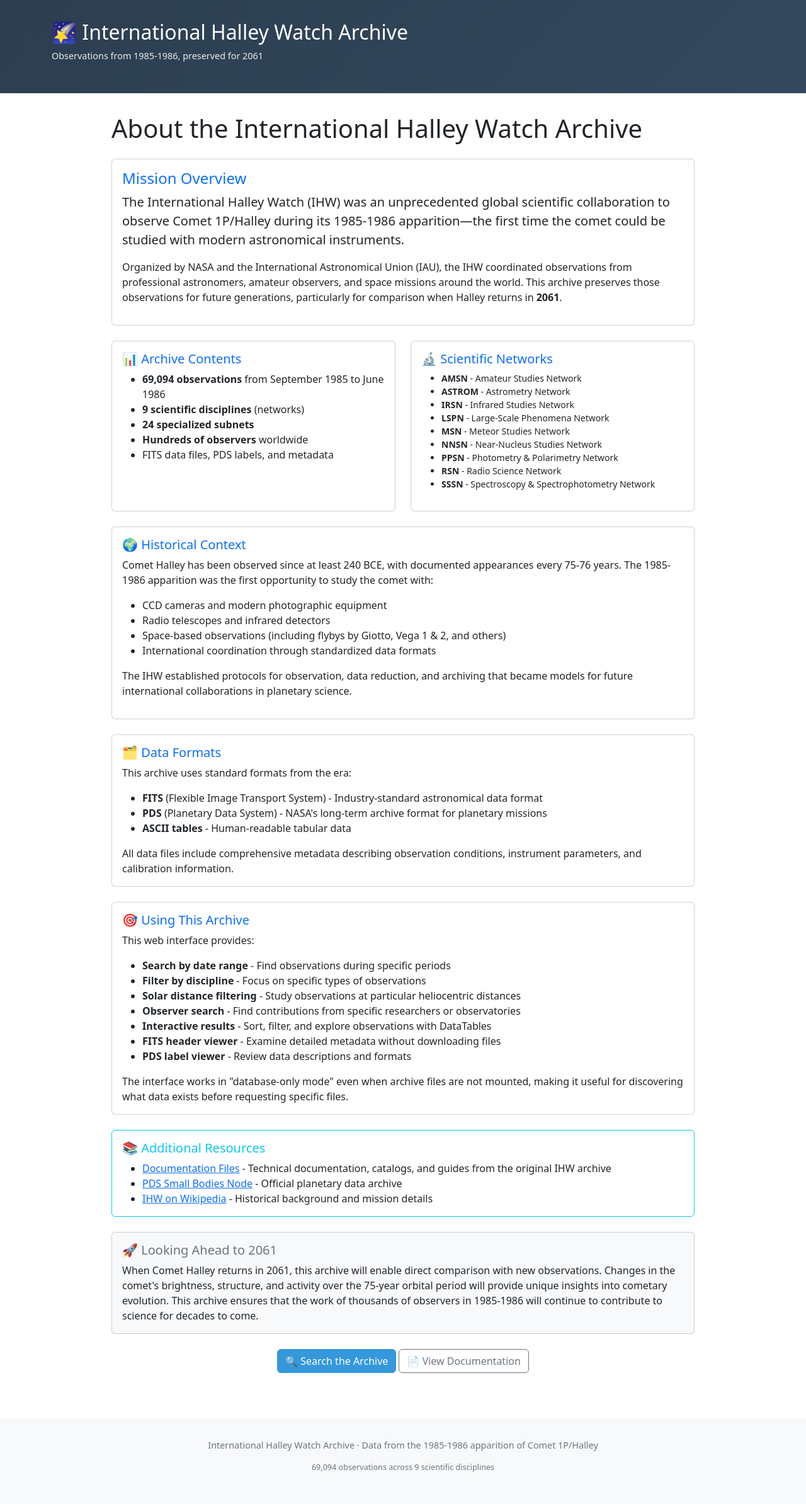
After one commit to awarnock3/IHWWebApp, a Django app: page /about/ in a window 1280 px wide. The commit adds this page. Shown: the whole page at 63% size. Run offline with Django 4.2, Linux system fonts and the light colour scheme.

Commit message:
Add solar distance search, About page, and Documentation viewer
Implemented three new features for search interface:

1. Solar Distance Search Filter:
   - Added min/max AU inputs to main search form
   - Queries ihw_ephemeris.r field with range filtering
   - Quick presets: Perihelion (<1 AU), Near perihelion (0.5-1.5 AU)
   - Validation ensures min < max
   - Integrated with existing date/network/observer filters

2. About Page (draft content):
   - Mission overview and historical context
   - Archive contents (69,094 observations, 9 networks, 24 subnets)
   - Scientific network descriptions
   - Data formats (FITS, PDS, ASCII)
   - Usage guide for web interface
   - Links to PDS Small Bodies Node and resources
   - Looking ahead to 2061 return

3. Documentation Files Viewer:
   - Lists all ihw_files where type='DOCUMENT'
   - Shows full path, filename, file size, MD5 digest
   - Network and subnet badges with accessibility
   - File viewer with text/binary detection
   - Handles multiple encodings (UTF-8, ASCII, Latin-1)
   - Shows first 1000 lines of text files
   - Hex preview for binary files
   - Graceful error handling for missing/unreadable files

Navigation:
- Added links to About and Documentation from main search page
- Breadcrumb navigation in file viewer

Files Modified:
- search/forms.py: Added min/max solar distance fields
- search/views.py: Added AboutView, DocumentationView, FileViewerView, solar distance filtering
- templates/search/search.html: Added solar distance inputs, nav links
- templates/about.html: New comprehensive about page
- templates/documentation.html: Documentation files table
- templates/file_viewer.html: Generic text/binary file viewer
- IHWApp/urls.py: Added /about/, /documentation/, /file/<id>/ routes

Co-authored-by: Copilot <223556219+Copilot@users.noreply.github.com>

```diff
--- a/IHWApp/IHWApp/urls.py
+++ b/IHWApp/IHWApp/urls.py
@@ -17,9 +17,13 @@ Including another URLconf
 from django.contrib import admin
 from django.urls import path, include
 from django.views.generic import RedirectView
+from search.views import AboutView, DocumentationView, FileViewerView
 
 urlpatterns = [
     path('admin/', admin.site.urls),
     path('search/', include('search.urls')),
+    path('about/', AboutView.as_view(), name='about'),
+    path('documentation/', DocumentationView.as_view(), name='documentation'),
+    path('file/<int:file_id>/', FileViewerView.as_view(), name='file-viewer'),
     path('', RedirectView.as_view(url='/search/', permanent=False)),
 ]
--- a/IHWApp/search/views.py
+++ b/IHWApp/search/views.py
@@ -2,9 +2,9 @@
 Search views for IHW archive
 """
 from django.views.generic import FormView, ListView, DetailView, TemplateView
-from django.db.models import Q, F, OuterRef, Subquery
+from django.db.models import Q, F, OuterRef, Subquery, Exists
 from django.http import Http404, HttpResponse, JsonResponse
-from core.models import IdxMetaCommon, IhwEphemeris
+from core.models import IdxMetaCommon, IhwEphemeris, IhwFiles, IhwFileFilepath, IhwFilepath
 from core.fits_utils import read_fits_header, format_header_for_display, get_header_summary
 from core.archive_utils import is_archive_available, find_fits_header_file, find_pds_label_file
 from .forms import ObservationSearchForm
@@ -32,6 +32,12 @@ class SearchView(FormView):
 
         if form.cleaned_data.get('observer'):
             params['observer'] = form.cleaned_data['observer']
+
+        if form.cleaned_data.get('min_solar_distance') is not None:
+            params['min_solar_dist'] = str(form.cleaned_data['min_solar_distance'])
+
+        if form.cleaned_data.get('max_solar_distance') is not None:
+            params['max_solar_dist'] = str(form.cleaned_data['max_solar_distance'])
 
         return redirect('/search/results/?' + urlencode(params))
 
@@ -72,6 +78,33 @@ class SearchResultsView(ListView):
         observer = self.request.GET.get('observer')
         if observer:
             queryset = queryset.filter(observer__icontains=observer)
+
+        # Solar distance filter (optional)
+        min_solar_dist = self.request.GET.get('min_solar_dist')
+        max_solar_dist = self.request.GET.get('max_solar_dist')
+
+        if min_solar_dist or max_solar_dist:
+            # Need to join with ephemeris table for filtering
+            from django.db.models import Exists, OuterRef
+
+            ephemeris_filter = IhwEphemeris.objects.filter(
+                date=OuterRef('date_obs__date'),
+                comet='Halley'
+            )
+
+            if min_solar_dist:
+                try:
+                    ephemeris_filter = ephemeris_filter.filter(r__gte=float(min_solar_dist))
+                except (ValueError, TypeError):
+                    pass
+
+            if max_solar_dist:
+                try:
+                    ephemeris_filter = ephemeris_filter.filter(r__lte=float(max_solar_dist))
+                except (ValueError, TypeError):
+                    pass
+
+            queryset = queryset.filter(Exists(ephemeris_filter))
 
         return queryset
 
@@ -415,3 +448,103 @@ class PdsLabelView(TemplateView):
         context['total_lines'] = len(lines)
 
         return context
+
+
+class AboutView(TemplateView):
+    """About page for IHW Archive"""
+    template_name = 'about.html'
+
+
+class DocumentationView(ListView):
+    """Display all documentation files from the archive"""
+    model = IhwFiles
+    template_name = 'documentation.html'
+    context_object_name = 'documents'
+
+    def get_queryset(self):
+        """Get all files where type='DOCUMENT'"""
+        # Get documents with their paths
+        queryset = IhwFiles.objects.filter(type='DOCUMENT').select_related('subnet')
+
+        # Annotate with file paths
+        documents = []
+        for doc in queryset:
+            # Get all paths for this file
+            paths = IhwFileFilepath.objects.filter(fileid=doc).select_related('filepathid')
+            if paths.exists():
+                # Use the first path (most files have only one)
+                doc.dirpath = paths.first().filepathid.dirpath
+            else:
+                doc.dirpath = ''
+            documents.append(doc)
+
+        return documents
+
+    def get_context_data(self, **kwargs):
+        context = super().get_context_data(**kwargs)
+        context['total_documents'] = len(context['documents'])
+        context['archive_available'] = is_archive_available()
+        return context
+
+
+class FileViewerView(TemplateView):
+    """Generic file viewer for documentation and other text files"""
+    template_name = 'file_viewer.html'
+
+    def get_context_data(self, **kwargs):
+        context = super().get_context_data(**kwargs)
+
+        # Check if archive is available
+        if not is_archive_available():
+            raise Http404("Archive files are not available")
+
+        # Get file by ID
+        try:
+            file_obj = IhwFiles.objects.select_related('subnet').get(pk=kwargs['file_id'])
+        except IhwFiles.DoesNotExist:
+            raise Http404("File not found")
+
+        # Get full path
+        full_path = file_obj.get_full_path()
+        if not full_path or not os.path.exists(full_path):
+            raise Http404("File not found in archive")
+
+        # Try to read the file
+        try:
+            # Try common text encodings
+            for encoding in ['utf-8', 'ascii', 'latin-1']:
+                try:
+                    with open(full_path, 'r', encoding=encoding, errors='replace') as f:
+                        content = f.read()
+                    break
+                except UnicodeDecodeError:
+                    continue
+            else:
+                # If all encodings fail, read as binary and show hex
+                with open(full_path, 'rb') as f:
+                    binary_content = f.read(1024)  # First 1KB
+                context['is_binary'] = True
+                context['binary_preview'] = binary_content.hex()
+                context['file'] = file_obj
+                context['filename'] = os.path.basename(full_path)
+                context['full_path'] = full_path
+                return context
+
+            # Split into lines for display
+            lines = content.split('\n')
+            context['file_lines'] = [
+                {'line_num': i + 1, 'text': line}
+                for i, line in enumerate(lines[:1000])  # Limit to first 1000 lines
+            ]
+            context['total_lines'] = len(lines)
+            context['truncated'] = len(lines) > 1000
+
+        except Exception as e:
+            raise Http404(f"Error reading file: {e}")
+
+        context['file'] = file_obj
+        context['filename'] = os.path.basename(full_path)
+        context['full_path'] = full_path
+        context['is_binary'] = False
+
+        return context
--- /dev/null
+++ b/IHWApp/templates/about.html
@@ -0,0 +1,165 @@
+{% extends "base.html" %}
+
+{% block title %}About - International Halley Watch{% endblock %}
+
+{% block content %}
+<div class="row">
+    <div class="col-lg-10 mx-auto">
+        <h1 class="mb-4">About the International Halley Watch Archive</h1>
+
+        <div class="card mb-4">
+            <div class="card-body">
+                <h2 class="h4 text-primary">Mission Overview</h2>
+                <p class="lead">
+                    The International Halley Watch (IHW) was an unprecedented global scientific collaboration
+                    to observe Comet 1P/Halley during its 1985-1986 apparition—the first time the comet
+                    could be studied with modern astronomical instruments.
+                </p>
+                <p>
+                    Organized by NASA and the International Astronomical Union (IAU), the IHW coordinated
+                    observations from professional astronomers, amateur observers, and space missions around
+                    the world. This archive preserves those observations for future generations, particularly
+                    for comparison when Halley returns in <strong>2061</strong>.
+                </p>
+            </div>
+        </div>
+
+        <div class="row">
+            <div class="col-md-6 mb-4">
+                <div class="card h-100">
+                    <div class="card-body">
+                        <h3 class="h5 text-primary">📊 Archive Contents</h3>
+                        <ul>
+                            <li><strong>69,094 observations</strong> from September 1985 to June 1986</li>
+                            <li><strong>9 scientific disciplines</strong> (networks)</li>
+                            <li><strong>24 specialized subnets</strong></li>
+                            <li><strong>Hundreds of observers</strong> worldwide</li>
+                            <li>FITS data files, PDS labels, and metadata</li>
+                        </ul>
+                    </div>
+                </div>
+            </div>
+
+            <div class="col-md-6 mb-4">
+                <div class="card h-100">
+                    <div class="card-body">
+                        <h3 class="h5 text-primary">🔬 Scientific Networks</h3>
+                        <ul class="small">
+                            <li><strong>AMSN</strong> - Amateur Studies Network</li>
+                            <li><strong>ASTROM</strong> - Astrometry Network</li>
+                            <li><strong>IRSN</strong> - Infrared Studies Network</li>
+                            <li><strong>LSPN</strong> - Large-Scale Phenomena Network</li>
+                            <li><strong>MSN</strong> - Meteor Studies Network</li>
+                            <li><strong>NNSN</strong> - Near-Nucleus Studies Network</li>
+                            <li><strong>PPSN</strong> - Photometry & Polarimetry Network</li>
+                            <li><strong>RSN</strong> - Radio Science Network</li>
+                            <li><strong>SSSN</strong> - Spectroscopy & Spectrophotometry Network</li>
+                        </ul>
+                    </div>
+                </div>
+            </div>
+        </div>
+
+        <div class="card mb-4">
+            <div class="card-body">
+                <h3 class="h5 text-primary">🌍 Historical Context</h3>
+                <p>
+                    Comet Halley has been observed since at least 240 BCE, with documented appearances
+                    every 75-76 years. The 1985-1986 apparition was the first opportunity to study
+                    the comet with:
+                </p>
+                <ul>
+                    <li>CCD cameras and modern photographic equipment</li>
+                    <li>Radio telescopes and infrared detectors</li>
+                    <li>Space-based observations (including flybys by Giotto, Vega 1 & 2, and others)</li>
+                    <li>International coordination through standardized data formats</li>
+                </ul>
+                <p>
+                    The IHW established protocols for observation, data reduction, and archiving that
+                    became models for future international collaborations in planetary science.
+                </p>
+            </div>
+        </div>
+
+        <div class="card mb-4">
+            <div class="card-body">
+                <h3 class="h5 text-primary">🗂️ Data Formats</h3>
+                <p>
+                    This archive uses standard formats from the era:
+                </p>
+                <ul>
+                    <li><strong>FITS</strong> (Flexible Image Transport System) - Industry-standard astronomical data format</li>
+                    <li><strong>PDS</strong> (Planetary Data System) - NASA's long-term archive format for planetary missions</li>
+                    <li><strong>ASCII tables</strong> - Human-readable tabular data</li>
+                </ul>
+                <p class="mb-0">
+                    All data files include comprehensive metadata describing observation conditions,
+                    instrument parameters, and calibration information.
+                </p>
+            </div>
+        </div>
+
+        <div class="card mb-4">
+            <div class="card-body">
+                <h3 class="h5 text-primary">🎯 Using This Archive</h3>
+                <p>This web interface provides:</p>
+                <ul>
+                    <li><strong>Search by date range</strong> - Find observations during specific periods</li>
+                    <li><strong>Filter by discipline</strong> - Focus on specific types of observations</li>
+                    <li><strong>Solar distance filtering</strong> - Study observations at particular heliocentric distances</li>
+                    <li><strong>Observer search</strong> - Find contributions from specific researchers or observatories</li>
+                    <li><strong>Interactive results</strong> - Sort, filter, and explore observations with DataTables</li>
+                    <li><strong>FITS header viewer</strong> - Examine detailed metadata without downloading files</li>
+                    <li><strong>PDS label viewer</strong> - Review data descriptions and formats</li>
+                </ul>
+                <p class="mb-0">
+                    The interface works in "database-only mode" even when archive files are not mounted,
+                    making it useful for discovering what data exists before requesting specific files.
+                </p>
+            </div>
+        </div>
+
+        <div class="card mb-4 border-info">
+            <div class="card-body">
+                <h3 class="h5 text-info">📚 Additional Resources</h3>
+                <ul class="mb-0">
+                    <li>
+                        <a href="{% url 'documentation' %}">Documentation Files</a> -
+                        Technical documentation, catalogs, and guides from the original IHW archive
+                    </li>
+                    <li>
+                        <a href="https://pds-smallbodies.astro.umd.edu/" target="_blank" rel="noopener">PDS Small Bodies Node</a> -
+                        Official planetary data archive
+                    </li>
+                    <li>
+                        <a href="https://en.wikipedia.org/wiki/International_Halley_Watch" target="_blank" rel="noopener">IHW on Wikipedia</a> -
+                        Historical background and mission details
+                    </li>
+                </ul>
+            </div>
+        </div>
+
+        <div class="card bg-light">
+            <div class="card-body">
+                <h3 class="h5 text-secondary">🚀 Looking Ahead to 2061</h3>
+                <p class="mb-0">
+                    When Comet Halley returns in 2061, this archive will enable direct comparison
+                    with new observations. Changes in the comet's brightness, structure, and activity
+                    over the 75-year orbital period will provide unique insights into cometary evolution.
+                    This archive ensures that the work of thousands of observers in 1985-1986 will
+                    continue to contribute to science for decades to come.
+                </p>
+            </div>
+        </div>
+
+        <div class="text-center mt-4 mb-4">
+            <a href="{% url 'search:search' %}" class="btn btn-primary">
+                🔍 Search the Archive
+            </a>
+            <a href="{% url 'documentation' %}" class="btn btn-outline-secondary">
+                📄 View Documentation
+            </a>
+        </div>
+    </div>
+</div>
+{% endblock %}
```
Also changed, not shown: IHWApp/search/forms.py (+38 -0 lines), IHWApp/templates/documentation.html (added, +119 -0 lines), IHWApp/templates/file_viewer.html (added, +132 -0 lines), IHWApp/templates/search/search.html (+52 -1 lines).
